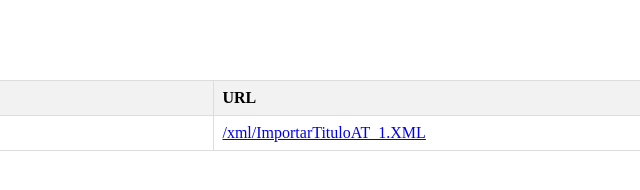
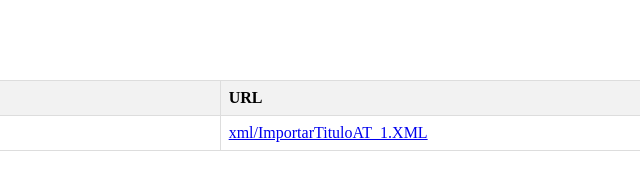
Before and after one commit to grigittest/at_xml, a plain HTML site: page index.html in a window 1280 px wide. Shown: the full height of the page, 300-940 px from the left. Drawn offline with Linux system fonts and the light colour scheme.

Commit message:
Update index.html

```diff
--- a/index.html
+++ b/index.html
@@ -49,7 +49,7 @@
         }
 
         // Adiciona manualmente informações sobre os arquivos na tabela
-        adicionarLinhaTabela('ImportarTituloAT_1', '/xml/ImportarTituloAT_1.XML');
+        adicionarLinhaTabela('ImportarTituloAT_1', 'xml/ImportarTituloAT_1.XML');
     </script>
 
 </body>
```
